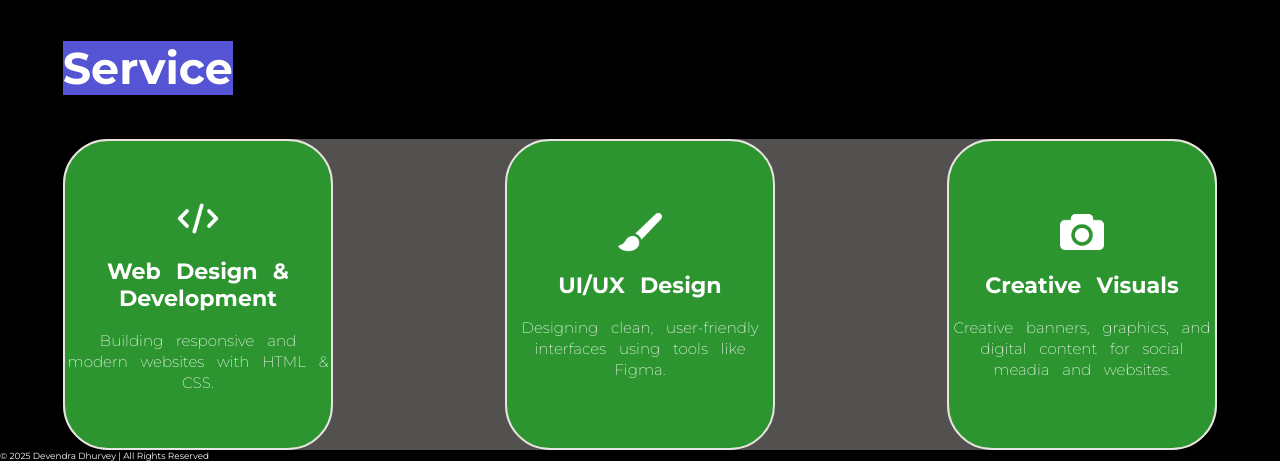
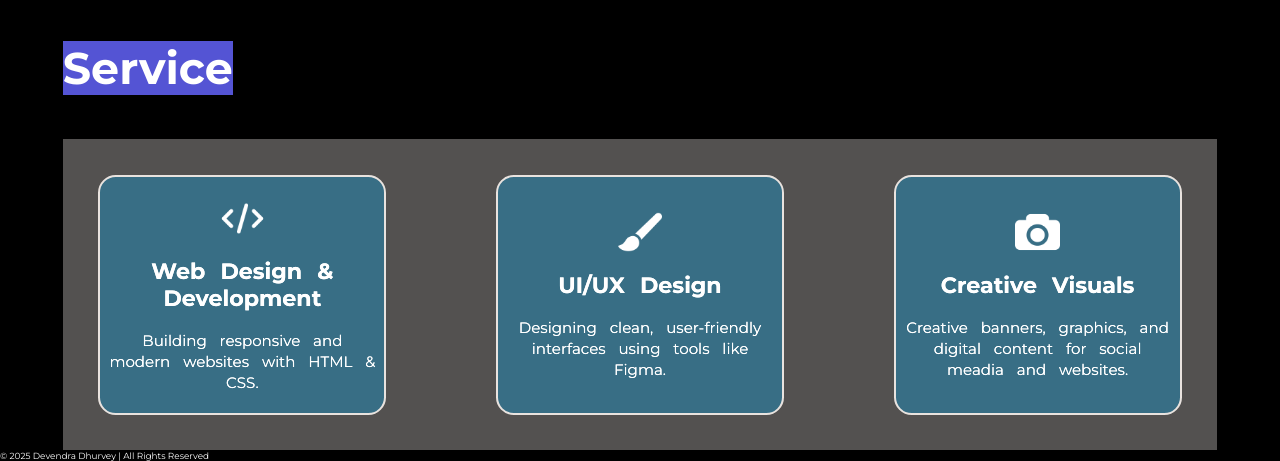
Before and after one commit to Ddhurvey/Portfolio, a plain HTML site: page index.html in a window 1280 px wide. Shown: the part 2296-2757 px from the top of the page. Drawn offline with Linux system fonts and the light colour scheme.

Commit message:
new chanhges is service section

```diff
--- a/index.html
+++ b/index.html
@@ -64,7 +64,7 @@
                         </a>
                     </li>
                     <li>
-                        <a href="#">
+                        <a href="#service-container-box">
                             <i class="fa-solid fa-handshake"></i>
                             Services
                         </a>
--- a/style.css
+++ b/style.css
@@ -453,13 +453,14 @@ main div img {
     height: 35rem;
     margin: 0 auto;
     justify-content: space-between;
-    border-radius: 45px;
+    /* border-radius: 45px; */
+    padding: 4rem;
 }
 
 .service-list{
     color: #FFFFFF;
     font-size: 3rem;
-    background-color: rgba(8, 212, 19, 0.521);
+    background-color: #00abef54;
     word-spacing: 1rem;
     display: flex;
     flex-direction: column;
@@ -467,9 +468,19 @@ main div img {
     align-items: center;
     gap: 2rem;
     border: 2px solid #E9E3DF;
-    border-radius: 45px;
+    border-radius:2rem;
+    padding: 1rem;
     /* overflow-x: hidden; */
     /* flex-wrap: nowrap; */
+    text-shadow: 0 0 0 white;
+    box-shadow: 0 0 0 white;
+    transition: scale, 0.5s ease;
+}
+.service-list:hover{
+    text-shadow: 0px 0px 5px black;
+    box-shadow: 0px 0px 5px gray;
+
+    scale: 1.03;
 }
 
 .service-list img{
@@ -485,7 +496,9 @@ main div img {
 .service-list p{
     text-align: center;
     max-width: 30rem;
+    color: #000000;
     font-size: 1.7rem;
+    font-weight: 400;
 }
 
 
```
